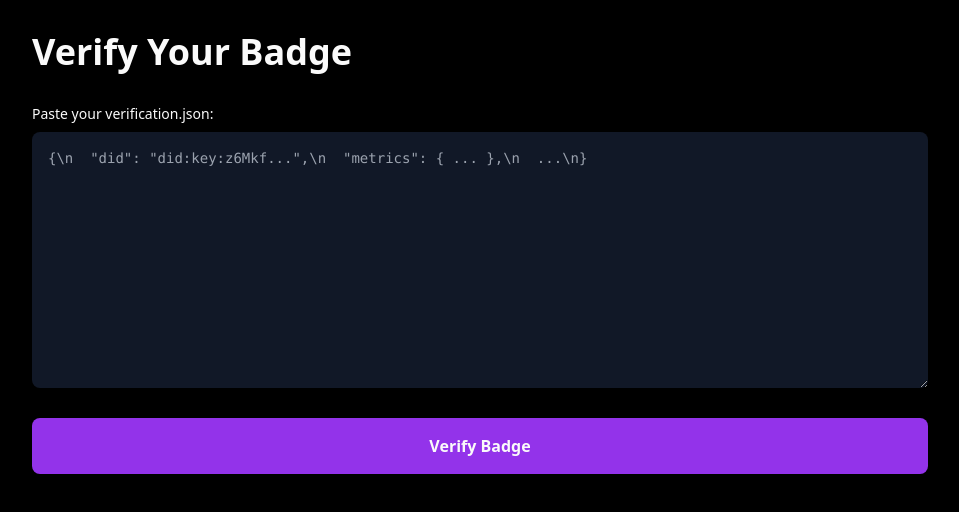
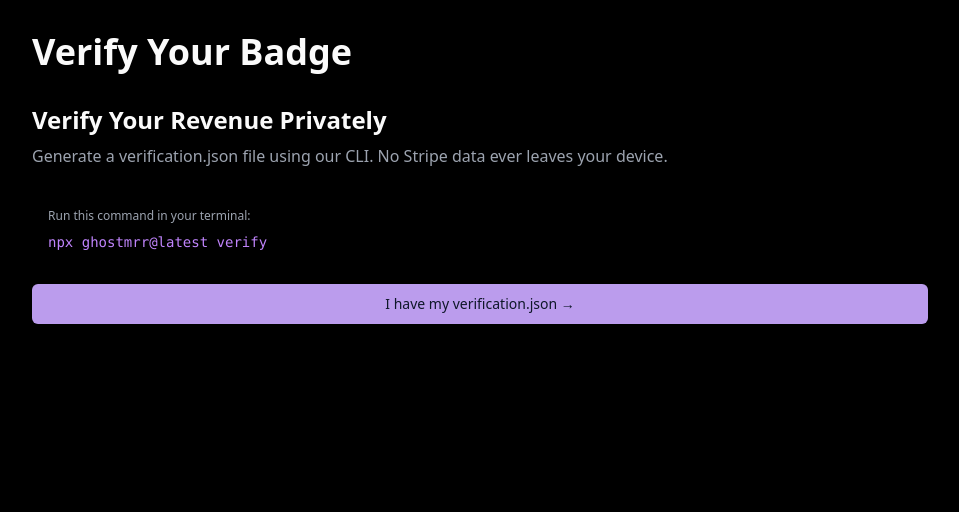
Before and after one commit to filiksyos/ghostmrr, a Next.js app: page /verify in a window 1280 px wide. Shown: the top 512 px of the page, without its empty margins (160-1119 px from the left). Built offline with nearby package versions, Linux system fonts and the light colour scheme.

Commit message:
whatever

```diff
--- a/app/verify/page.tsx
+++ b/app/verify/page.tsx
@@ -4,8 +4,10 @@
 import { VerificationBadge } from '@/lib/types/verification';
 import { verifyBadge } from '@/lib/crypto/verifier';
 import VerificationBadgeComponent from '@/components/VerificationBadge';
+import { Button } from '@/components/ui/button';
 
 export default function VerifyPage() {
+  const [showInstructions, setShowInstructions] = useState(true);
   const [input, setInput] = useState('');
   const [badge, setBadge] = useState<VerificationBadge | null>(null);
   const [isValid, setIsValid] = useState<boolean | null>(null);
@@ -63,22 +65,82 @@
         <h1 className="text-4xl font-bold mb-8">Verify Your Badge</h1>
 
         <div className="space-y-6">
+          {showInstructions ? (
+            <div className="space-y-4">
+              <div className="space-y-4">
                 <div>
-            <label className="block text-sm font-medium mb-2">
-              Paste your verification.json:
-            </label>
+                  <h2 className="text-2xl font-bold mb-2">Verify Your Revenue Privately</h2>
+                  <p className="text-gray-400 mb-6">
+                    Generate a verification.json file using our CLI. No Stripe data ever leaves your device.
+                  </p>
+                </div>
+
+                <div className="bg-black p-4 rounded-lg">
+                  <p className="text-xs text-gray-400 mb-2">Run this command in your terminal:</p>
+                  <code className="text-purple-400 font-mono text-sm block">
+                    npx ghostmrr@latest verify
+                  </code>
+                </div>
+
+                <Button
+                  onClick={() => setShowInstructions(false)}
+                  className="w-full bg-primary hover:bg-primary-dark text-primary-foreground"
+                >
+                  I have my verification.json →
+                </Button>
+              </div>
+            </div>
+          ) : (
+            <>
+              <div>
+                <h2 className="text-2xl font-bold mb-2">Upload Your Verification File</h2>
+                <p className="text-gray-400 mb-6">
+                  Paste your verification.json or upload the file:
+                </p>
+              </div>
+
+              <div className="mb-2">
+                <Button
+                  onClick={() => setShowInstructions(true)}
+                  variant="ghost"
+                  className="text-sm text-gray-400 hover:text-gray-300 p-0 h-auto"
+                >
+                  ← Back
+                </Button>
+              </div>
+
               <textarea
                 className="w-full h-64 p-4 bg-gray-900 rounded-lg font-mono text-sm"
                 placeholder='{\n  "did": "did:key:z6Mkf...",\n  "metrics": { ... },\n  ...\n}'
                 value={input}
                 onChange={(e) => setInput(e.target.value)}
               />
+
+              <div className="flex items-center justify-center">
+                <span className="text-gray-500 text-sm">or</span>
               </div>
+
+              <input
+                type="file"
+                accept=".json"
+                onChange={(e) => {
+                  const file = e.target.files?.[0];
+                  if (file) {
+                    const reader = new FileReader();
+                    reader.onload = (e) => {
+                      const content = e.target?.result as string;
+                      setInput(content);
+                    };
+                    reader.readAsText(file);
+                  }
+                }}
+                className="w-full p-2 bg-gray-900 border border-gray-800 rounded-lg text-sm file:mr-4 file:py-2 file:px-4 file:rounded file:border-0 file:bg-primary file:text-primary-foreground hover:file:bg-primary-dark"
+              />
 
               <button
                 onClick={handleVerify}
                 disabled={isSubmitting}
-            className="w-full py-4 bg-purple-600 hover:bg-purple-700 disabled:bg-gray-600 disabled:cursor-not-allowed rounded-lg font-semibold transition-colors"
+                className="w-full py-4 bg-primary hover:bg-primary-dark text-primary-foreground disabled:bg-gray-600 disabled:cursor-not-allowed rounded-lg font-semibold transition-colors"
               >
                 {isSubmitting ? 'Submitting...' : 'Verify Badge'}
               </button>
@@ -115,6 +177,8 @@
                   <VerificationBadgeComponent badge={badge} />
                 </div>
               )}
+            </>
+          )}
         </div>
       </div>
     </div>
--- a/components/VerificationDialog.tsx
+++ b/components/VerificationDialog.tsx
@@ -18,6 +18,7 @@
 }
 
 export default function VerificationDialog({ open, onOpenChange }: VerificationDialogProps) {
+  const [showInstructions, setShowInstructions] = useState(true);
   const [input, setInput] = useState('');
   const [isSubmitting, setIsSubmitting] = useState(false);
   const [error, setError] = useState<string | null>(null);
@@ -94,6 +95,7 @@
     setError(null);
     setSuccess(false);
     setJoinedGroups([]);
+    setShowInstructions(true);
     onOpenChange(false);
   };
 
@@ -101,42 +103,71 @@
     <Dialog open={open} onOpenChange={handleClose}>
       <DialogContent className="sm:max-w-[600px] bg-gray-900 border-gray-800">
         <DialogHeader>
-          <DialogTitle className="text-2xl">Verify Your Badge</DialogTitle>
+          {showInstructions && !success ? (
+            <>
+              <DialogTitle className="text-2xl">Verify Your Revenue Privately</DialogTitle>
               <DialogDescription className="text-gray-400">
-            Paste your verification.json file or upload it to join verified groups
+                Generate a verification.json file using our CLI. No Stripe data ever leaves your device.
               </DialogDescription>
+            </>
+          ) : !success ? (
+            <>
+              <DialogTitle className="text-2xl">Upload Your Verification File</DialogTitle>
+              <DialogDescription className="text-gray-400">
+                Paste your verification.json or upload the file:
+              </DialogDescription>
+            </>
+          ) : null}
         </DialogHeader>
 
         <div className="space-y-4 mt-4">
-          {!success ? (
+          {showInstructions && !success ? (
             <>
-              <div>
-                <label className="block text-sm font-medium mb-2">
-                  Paste your verification.json:
-                </label>
+              <div className="space-y-4">
+                <div className="bg-black p-4 rounded-lg">
+                  <p className="text-xs text-gray-400 mb-2">Run this command in your terminal:</p>
+                  <code className="text-purple-400 font-mono text-sm block">
+                    npx ghostmrr@latest verify
+                  </code>
+                </div>
+
+                <Button
+                  onClick={() => setShowInstructions(false)}
+                  className="w-full bg-primary hover:bg-primary-dark text-primary-foreground"
+                >
+                  I have my verification.json →
+                </Button>
+              </div>
+            </>
+          ) : !success ? (
+            <>
+              <div className="mb-2">
+                <Button
+                  onClick={() => setShowInstructions(true)}
+                  variant="ghost"
+                  className="text-sm text-gray-400 hover:text-gray-300 p-0 h-auto"
+                >
+                  ← Back
+                </Button>
+              </div>
+
               <textarea
                 className="w-full h-64 p-4 bg-black border border-gray-800 rounded-lg font-mono text-sm focus:outline-none focus:ring-2 focus:ring-purple-600"
                 placeholder='{\n  "did": "did:key:z6Mkf...",\n  "metrics": { ... },\n  ...\n}'
                 value={input}
                 onChange={(e) => setInput(e.target.value)}
               />
-              </div>
 
               <div className="flex items-center justify-center">
                 <span className="text-gray-500 text-sm">or</span>
               </div>
 
-              <div>
-                <label className="block text-sm font-medium mb-2">
-                  Upload verification.json:
-                </label>
               <input
                 type="file"
                 accept=".json"
                 onChange={handleFileUpload}
-                  className="w-full p-2 bg-black border border-gray-800 rounded-lg text-sm file:mr-4 file:py-2 file:px-4 file:rounded file:border-0 file:bg-purple-600 file:text-white hover:file:bg-purple-700"
+                className="w-full p-2 bg-black border border-gray-800 rounded-lg text-sm file:mr-4 file:py-2 file:px-4 file:rounded file:border-0 file:bg-primary file:text-primary-foreground hover:file:bg-primary-dark"
               />
-              </div>
 
               {error && (
                 <div className="p-4 bg-red-900/20 border border-red-500 rounded-lg">
@@ -147,7 +178,7 @@
               <Button
                 onClick={handleVerify}
                 disabled={isSubmitting || !input}
-                className="w-full bg-purple-600 hover:bg-purple-700 disabled:bg-gray-700"
+                className="w-full bg-primary hover:bg-primary-dark text-primary-foreground disabled:bg-gray-700"
               >
                 {isSubmitting ? 'Verifying...' : 'Verify Badge'}
               </Button>
@@ -163,7 +194,7 @@
                   'Your badge has been verified successfully!'
                 )}
               </p>
-              <Button onClick={handleClose} className="mt-4 bg-purple-600 hover:bg-purple-700">
+              <Button onClick={handleClose} className="mt-4 bg-primary hover:bg-primary-dark text-primary-foreground">
                 Close
               </Button>
             </div>
```
Lines whose indentation alone changed are shown as unchanged.
